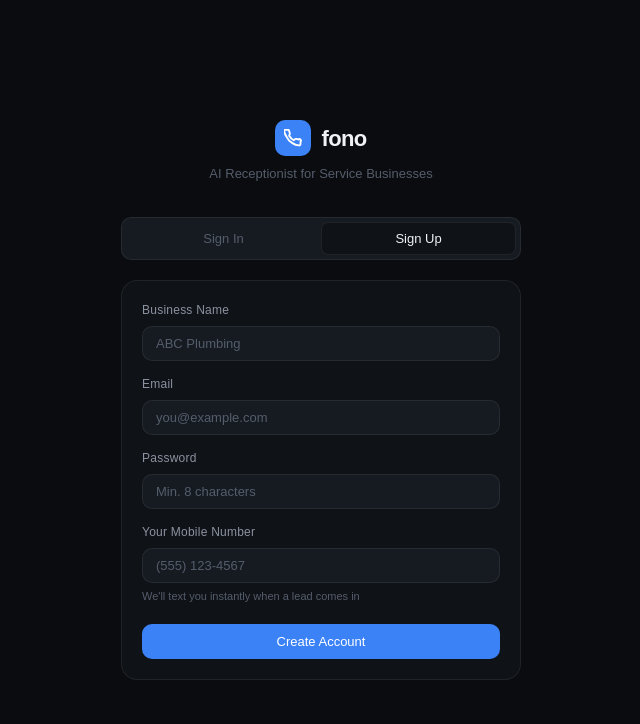
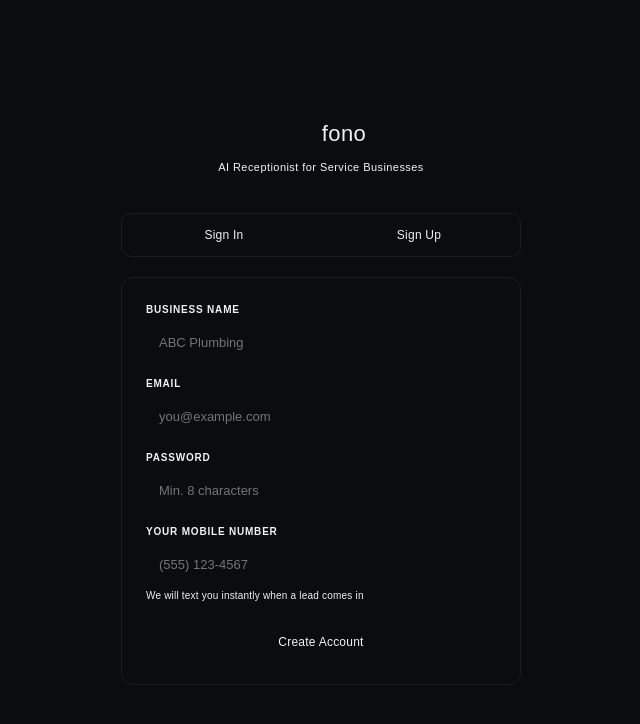
Before and after one commit to mercedes-3/fono-dashboard, a React (Vite) app: page /auth in a window 1280 px wide. Both pictures are taken after a click on the button "Sign Up". Shown: the top 724 px of the page, without its empty margins (319-959 px from the left). Built offline with nearby package versions, Linux system fonts and the light colour scheme.

Commit message:
Update Auth.jsx

```diff
--- a/src/pages/Auth.jsx
+++ b/src/pages/Auth.jsx
@@ -8,11 +8,9 @@ export default function Auth() {
   const [loading, setLoading] = useState(false)
   const [error, setError] = useState('')
 
-  // Sign in state
   const [siEmail, setSiEmail] = useState('')
   const [siPassword, setSiPassword] = useState('')
 
-  // Sign up state
   const [suEmail, setSuEmail] = useState('')
   const [suPassword, setSuPassword] = useState('')
   const [suBusiness, setSuBusiness] = useState('')
@@ -65,7 +63,6 @@ export default function Auth() {
       return
     }
 
-    // Create tenant
     const token = data?.session?.access_token
     if (token) {
       try {
@@ -94,43 +91,61 @@ export default function Auth() {
     setLoading(false)
   }
 
+  const inputStyle = {
+    width: '100%',
+    background: 'var(--black-4)',
+    border: '1px solid var(--border-2)',
+    borderRadius: 8,
+    padding: '10px 13px',
+    color: 'var(--text)',
+    fontSize: 13,
+    outline: 'none',
+    fontFamily: 'inherit',
+    transition: 'border-color 0.15s',
+  }
+
+  const labelStyle = {
+    display: 'block',
+    fontSize: 10,
+    fontWeight: 600,
+    color: 'var(--text-4)',
+    letterSpacing: '0.08em',
+    textTransform: 'uppercase',
+    marginBottom: 7,
+  }
+
   return (
     <div style={{
       minHeight: '100vh',
-      background: 'var(--bg)',
+      background: 'var(--black)',
       display: 'flex',
       alignItems: 'center',
       justifyContent: 'center',
       padding: '24px',
     }}>
-      <div style={{ width: '100%', maxWidth: 400 }} className="fade-in">
+      <div style={{ width: '100%', maxWidth: 400 }}>
         {/* Logo */}
-        <div style={{ textAlign: 'center', marginBottom: 32 }}>
-          <div style={{
-            display: 'inline-flex',
-            alignItems: 'center',
-            gap: 10,
-            marginBottom: 8,
-          }}>
+        <div style={{ textAlign: 'center', marginBottom: 36 }}>
+          <div style={{ display: 'inline-flex', alignItems: 'center', gap: 10, marginBottom: 8 }}>
             <div style={{
               width: 36, height: 36,
-              background: 'var(--accent)',
+              background: 'var(--platinum)',
               borderRadius: 10,
               display: 'flex', alignItems: 'center', justifyContent: 'center',
             }}>
-              <svg width="18" height="18" viewBox="0 0 24 24" fill="none" stroke="white" strokeWidth="2.5" strokeLinecap="round" strokeLinejoin="round">
+              <svg width="16" height="16" viewBox="0 0 24 24" fill="none" stroke="var(--black)" strokeWidth="2.5" strokeLinecap="round" strokeLinejoin="round">
                 <path d="M22 16.92v3a2 2 0 01-2.18 2 19.79 19.79 0 01-8.63-3.07A19.5 19.5 0 013.07 9.81a19.79 19.79 0 01-3.07-8.68A2 2 0 012 1h3a2 2 0 012 1.72c.127.96.361 1.903.7 2.81a2 2 0 01-.45 2.11L6.91 8.91a16 16 0 006.09 6.09l1.27-1.27a2 2 0 012.11-.45c.907.339 1.85.573 2.81.7A2 2 0 0122 16.92z"/>
               </svg>
             </div>
-            <span style={{ fontSize: 22, fontWeight: 700, letterSpacing: '-0.03em' }}>fono</span>
+            <span style={{ fontFamily: 'var(--font-display)', fontSize: 22, fontWeight: 400, color: 'var(--platinum)', letterSpacing: '0.02em' }}>fono</span>
           </div>
-          <p style={{ color: 'var(--text-3)', fontSize: 13 }}>AI Receptionist for Service Businesses</p>
+          <p style={{ color: 'var(--text-4)', fontSize: 11, letterSpacing: '0.04em' }}>AI Receptionist for Service Businesses</p>
         </div>
 
         {/* Tabs */}
         <div style={{
           display: 'flex',
-          background: 'var(--bg-3)',
+          background: 'var(--black-3)',
           borderRadius: 10,
           padding: 4,
           marginBottom: 20,
@@ -139,14 +154,16 @@ export default function Auth() {
           {['signin', 'signup'].map(t => (
             <button key={t} onClick={() => { setTab(t); setError('') }} style={{
               flex: 1,
-              padding: '8px',
+              padding: '9px',
               borderRadius: 7,
-              fontSize: 13,
+              fontSize: 12,
               fontWeight: 500,
               transition: 'all 0.15s',
-              background: tab === t ? 'var(--bg-2)' : 'transparent',
-              color: tab === t ? 'var(--text)' : 'var(--text-3)',
-              border: tab === t ? '1px solid var(--border)' : '1px solid transparent',
+              background: tab === t ? 'var(--black-4)' : 'transparent',
+              color: tab === t ? 'var(--text)' : 'var(--text-4)',
+              border: tab === t ? '1px solid var(--border-2)' : '1px solid transparent',
+              cursor: 'pointer',
+              letterSpacing: '0.02em',
             }}>
               {t === 'signin' ? 'Sign In' : 'Sign Up'}
             </button>
@@ -154,14 +171,19 @@ export default function Auth() {
         </div>
 
         {/* Form */}
-        <div className="card">
+        <div style={{
+          background: 'var(--black-3)',
+          border: '1px solid var(--border)',
+          borderRadius: 12,
+          padding: '24px',
+        }}>
           {error && (
             <div style={{
               background: 'var(--red-dim)',
               border: '1px solid rgba(239,68,68,0.2)',
               borderRadius: 8,
               padding: '10px 13px',
-              fontSize: 13,
+              fontSize: 12,
               color: 'var(--red)',
               marginBottom: 16,
             }}>
@@ -170,40 +192,56 @@ export default function Auth() {
           )}
 
           {tab === 'signin' ? (
-            <form onSubmit={handleSignIn} style={{ display: 'flex', flexDirection: 'column', gap: 14 }}>
+            <form onSubmit={handleSignIn} style={{ display: 'flex', flexDirection: 'column', gap: 16 }}>
               <div>
-                <label className="label">Email</label>
-                <input className="input" type="email" placeholder="you@example.com" value={siEmail} onChange={e => setSiEmail(e.target.value)} required />
+                <label style={labelStyle}>Email</label>
+                <input style={inputStyle} type="email" placeholder="you@example.com" value={siEmail} onChange={e => setSiEmail(e.target.value)} required />
               </div>
               <div>
-                <label className="label">Password</label>
-                <input className="input" type="password" placeholder="••••••••" value={siPassword} onChange={e => setSiPassword(e.target.value)} required />
+                <label style={labelStyle}>Password</label>
+                <input style={inputStyle} type="password" placeholder="••••••••" value={siPassword} onChange={e => setSiPassword(e.target.value)} required />
               </div>
-              <button type="submit" className="btn btn-primary" style={{ width: '100%', marginTop: 4 }} disabled={loading}>
-                {loading ? <><span className="spinner" />Signing in...</> : 'Sign In'}
+              <button type="submit" disabled={loading} style={{
+                width: '100%', marginTop: 4, padding: '11px',
+                borderRadius: 8, fontSize: 12, fontWeight: 500,
+                background: 'var(--platinum)', color: 'var(--black)',
+                border: 'none', cursor: 'pointer',
+                letterSpacing: '0.02em',
+                opacity: loading ? 0.6 : 1,
+                transition: 'opacity 0.15s',
+              }}>
+                {loading ? 'Signing in...' : 'Sign In'}
               </button>
             </form>
           ) : (
-            <form onSubmit={handleSignUp} style={{ display: 'flex', flexDirection: 'column', gap: 14 }}>
+            <form onSubmit={handleSignUp} style={{ display: 'flex', flexDirection: 'column', gap: 16 }}>
               <div>
-                <label className="label">Business Name</label>
-                <input className="input" type="text" placeholder="ABC Plumbing" value={suBusiness} onChange={e => setSuBusiness(e.target.value)} required />
+                <label style={labelStyle}>Business Name</label>
+                <input style={inputStyle} type="text" placeholder="ABC Plumbing" value={suBusiness} onChange={e => setSuBusiness(e.target.value)} required />
               </div>
               <div>
-                <label className="label">Email</label>
-                <input className="input" type="email" placeholder="you@example.com" value={suEmail} onChange={e => setSuEmail(e.target.value)} required />
+                <label style={labelStyle}>Email</label>
+                <input style={inputStyle} type="email" placeholder="you@example.com" value={suEmail} onChange={e => setSuEmail(e.target.value)} required />
               </div>
               <div>
-                <label className="label">Password</label>
-                <input className="input" type="password" placeholder="Min. 8 characters" value={suPassword} onChange={e => setSuPassword(e.target.value)} required />
+                <label style={labelStyle}>Password</label>
+                <input style={inputStyle} type="password" placeholder="Min. 8 characters" value={suPassword} onChange={e => setSuPassword(e.target.value)} required />
               </div>
               <div>
-                <label className="label">Your Mobile Number</label>
-                <input className="input" type="tel" placeholder="(555) 123-4567" value={suPhone} onChange={e => setSuPhone(e.target.value)} required />
-                <p style={{ fontSize: 11, color: 'var(--text-3)', marginTop: 5 }}>We'll text you instantly when a lead comes in</p>
+                <label style={labelStyle}>Your Mobile Number</label>
+                <input style={inputStyle} type="tel" placeholder="(555) 123-4567" value={suPhone} onChange={e => setSuPhone(e.target.value)} required />
+                <p style={{ fontSize: 10, color: 'var(--text-4)', marginTop: 6, letterSpacing: '0.02em' }}>We will text you instantly when a lead comes in</p>
               </div>
-              <button type="submit" className="btn btn-primary" style={{ width: '100%', marginTop: 4 }} disabled={loading}>
-                {loading ? <><span className="spinner" />Creating account...</> : 'Create Account'}
+              <button type="submit" disabled={loading} style={{
+                width: '100%', marginTop: 4, padding: '11px',
+                borderRadius: 8, fontSize: 12, fontWeight: 500,
+                background: 'var(--platinum)', color: 'var(--black)',
+                border: 'none', cursor: 'pointer',
+                letterSpacing: '0.02em',
+                opacity: loading ? 0.6 : 1,
+                transition: 'opacity 0.15s',
+              }}>
+                {loading ? 'Creating account...' : 'Create Account'}
               </button>
             </form>
           )}
```
